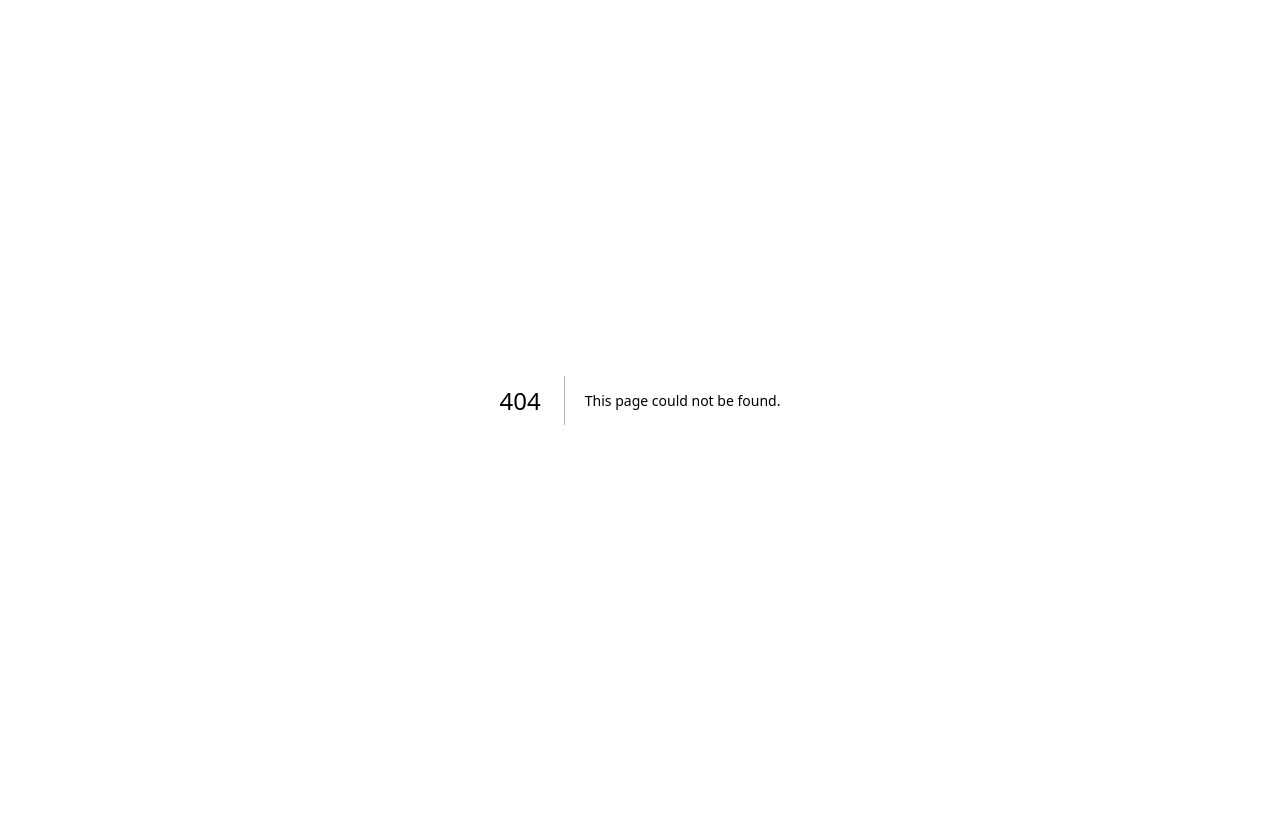
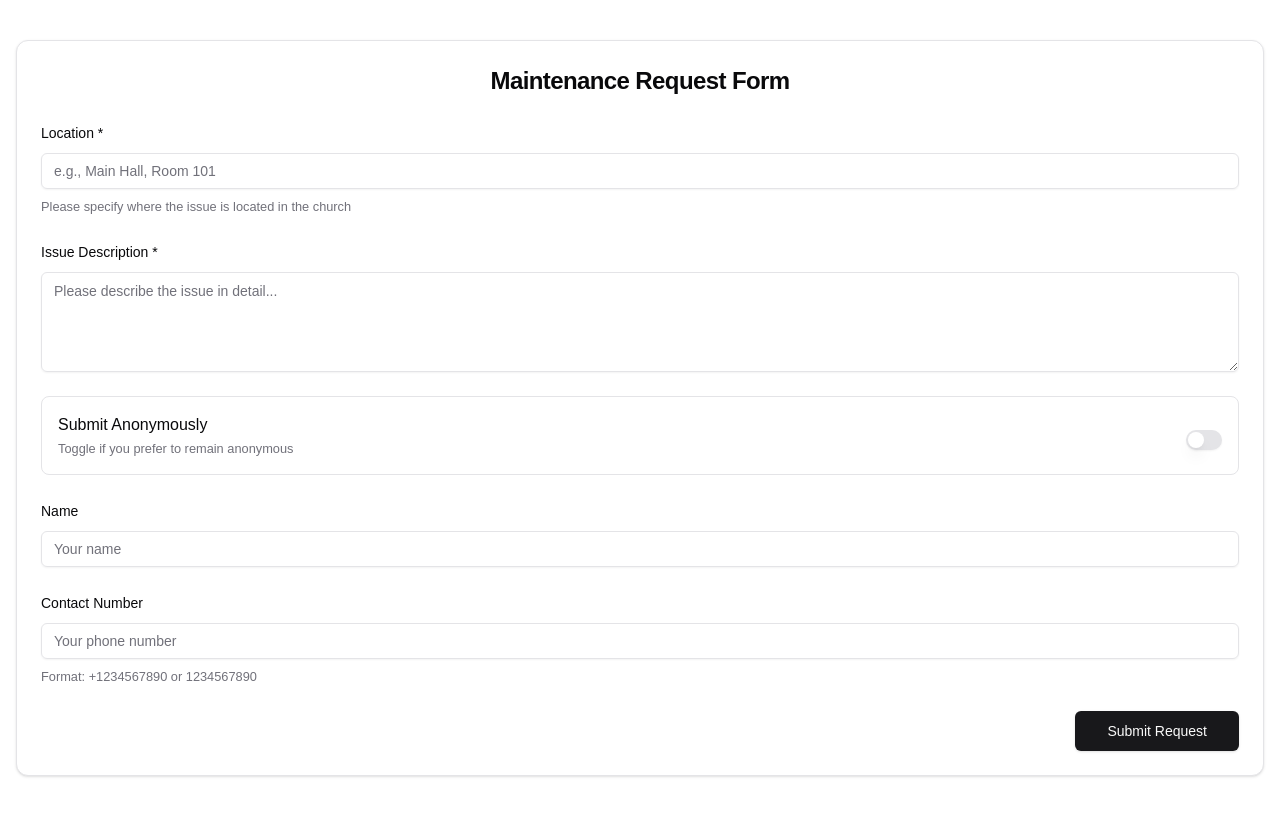
Before and after one commit to yewhan07/churchfix, a Next.js app in the folder frontend/: page /maintenance in a window 1280 px wide. Before the commit this address had no page. Built offline with nearby package versions, Linux system fonts and the light colour scheme.

Commit message:
Add maintenance request form with Shadcn UI React Hook Form and Zod validation

```diff
--- /dev/null
+++ b/frontend/src/app/maintenance/page.js
@@ -0,0 +1,180 @@
+"use client"
+
+import { zodResolver } from "@hookform/resolvers/zod"
+import { useForm } from "react-hook-form"
+import * as z from "zod"
+import { Button } from "@/components/ui/button"
+import {
+  Form,
+  FormControl,
+  FormDescription,
+  FormField,
+  FormItem,
+  FormLabel,
+  FormMessage,
+} from "@/components/ui/form"
+import { Input } from "@/components/ui/input"
+import { Textarea } from "@/components/ui/textarea"
+import { Switch } from "@/components/ui/switch"
+import { Card, CardContent, CardHeader, CardTitle } from "@/components/ui/card"
+import { toast } from "@/hooks/use-toast"
+
+// Form validation schema
+const maintenanceFormSchema = z.object({
+  location: z.string().min(1, {
+    message: "Location is required to help us identify where the issue is.",
+  }),
+  description: z.string().min(10, {
+    message: "Please provide at least 10 characters describing the issue.",
+  }),
+  isAnonymous: z.boolean().default(false),
+  name: z.string().optional(),
+  phone: z.string()
+    .regex(/^(\+?[0-9]{10,15})?$/, {
+      message: "Please enter a valid phone number or leave it blank.",
+    })
+    .optional(),
+  // Note: File validation would be handled separately
+})
+
+export default function MaintenanceRequestPage() {
+  const form = useForm({
+    resolver: zodResolver(maintenanceFormSchema),
+    defaultValues: {
+      location: "",
+      description: "",
+      isAnonymous: false,
+      name: "",
+      phone: "",
+    },
+  })
+
+  function onSubmit(values) {
+    // Here we would handle the form submission
+    toast({
+      title: "Request Submitted",
+      description: "Thank you for your maintenance request. We'll review it shortly.",
+    })
+    console.log(values)
+  }
+
+  return (
+    <div className="container mx-auto py-10 px-4">
+      <Card>
+        <CardHeader>
+          <CardTitle className="text-2xl font-bold text-center">
+            Maintenance Request Form
+          </CardTitle>
+        </CardHeader>
+        <CardContent>
+          <Form {...form}>
+            <form onSubmit={form.handleSubmit(onSubmit)} className="space-y-6">
+              <FormField
+                control={form.control}
+                name="location"
+                render={({ field }) => (
+                  <FormItem>
+                    <FormLabel>Location *</FormLabel>
+                    <FormControl>
+                      <Input placeholder="e.g., Main Hall, Room 101" {...field} />
+                    </FormControl>
+                    <FormDescription>
+                      Please specify where the issue is located in the church
+                    </FormDescription>
+                    <FormMessage />
+                  </FormItem>
+                )}
+              />
+
+              <FormField
+                control={form.control}
+                name="description"
+                render={({ field }) => (
+                  <FormItem>
+                    <FormLabel>Issue Description *</FormLabel>
+                    <FormControl>
+                      <Textarea
+                        placeholder="Please describe the issue in detail..."
+                        className="min-h-[100px]"
+                        {...field}
+                      />
+                    </FormControl>
+                    <FormMessage />
+                  </FormItem>
+                )}
+              />
+
+              <FormField
+                control={form.control}
+                name="isAnonymous"
+                render={({ field }) => (
+                  <FormItem className="flex flex-row items-center justify-between rounded-lg border p-4">
+                    <div className="space-y-0.5">
+                      <FormLabel className="text-base">
+                        Submit Anonymously
+                      </FormLabel>
+                      <FormDescription>
+                        Toggle if you prefer to remain anonymous
+                      </FormDescription>
+                    </div>
+                    <FormControl>
+                      <Switch
+                        checked={field.value}
+                        onCheckedChange={field.onChange}
+                      />
+                    </FormControl>
+                  </FormItem>
+                )}
+              />
+
+              {!form.watch("isAnonymous") && (
+                <>
+                  <FormField
+                    control={form.control}
+                    name="name"
+                    render={({ field }) => (
+                      <FormItem>
+                        <FormLabel>Name</FormLabel>
+                        <FormControl>
+                          <Input placeholder="Your name" {...field} />
+                        </FormControl>
+                        <FormMessage />
+                      </FormItem>
+                    )}
+                  />
+
+                  <FormField
+                    control={form.control}
+                    name="phone"
+                    render={({ field }) => (
+                      <FormItem>
+                        <FormLabel>Contact Number</FormLabel>
+                        <FormControl>
+                          <Input
+                            placeholder="Your phone number"
+                            type="tel"
+                            {...field}
+                          />
+                        </FormControl>
+                        <FormDescription>
+                          Format: +1234567890 or 1234567890
+                        </FormDescription>
+                        <FormMessage />
+                      </FormItem>
+                    )}
+                  />
+                </>
+              )}
+
+              <div className="flex justify-end">
+                <Button type="submit" size="lg">
+                  Submit Request
+                </Button>
+              </div>
+            </form>
+          </Form>
+        </CardContent>
+      </Card>
+    </div>
+  )
+}
--- a/frontend/src/app/page.js
+++ b/frontend/src/app/page.js
@@ -1,101 +1,19 @@
-import Image from "next/image";
+"use client"
+
+import Link from "next/link"
+import { Button } from "@/components/ui/button"
 
 export default function Home() {
   return (
-    <div className="grid grid-rows-[20px_1fr_20px] items-center justify-items-center min-h-screen p-8 pb-20 gap-16 sm:p-20 font-[family-name:var(--font-geist-sans)]">
-      <main className="flex flex-col gap-8 row-start-2 items-center sm:items-start">
-        <Image
-          className="dark:invert"
-          src="/next.svg"
-          alt="Next.js logo"
-          width={180}
-          height={38}
-          priority
-        />
-        <ol className="list-inside list-decimal text-sm text-center sm:text-left font-[family-name:var(--font-geist-mono)]">
-          <li className="mb-2">
-            Get started by editing{" "}
-            <code className="bg-black/[.05] dark:bg-white/[.06] px-1 py-0.5 rounded font-semibold">
-              src/app/page.js
-            </code>
-            .
-          </li>
-          <li>Save and see your changes instantly.</li>
-        </ol>
-
-        <div className="flex gap-4 items-center flex-col sm:flex-row">
-          <a
-            className="rounded-full border border-solid border-transparent transition-colors flex items-center justify-center bg-foreground text-background gap-2 hover:bg-[#383838] dark:hover:bg-[#ccc] text-sm sm:text-base h-10 sm:h-12 px-4 sm:px-5"
-            href="https://vercel.com/new?utm_source=create-next-app&utm_medium=appdir-template-tw&utm_campaign=create-next-app"
-            target="_blank"
-            rel="noopener noreferrer"
-          >
-            <Image
-              className="dark:invert"
-              src="/vercel.svg"
-              alt="Vercel logomark"
-              width={20}
-              height={20}
-            />
-            Deploy now
-          </a>
-          <a
-            className="rounded-full border border-solid border-black/[.08] dark:border-white/[.145] transition-colors flex items-center justify-center hover:bg-[#f2f2f2] dark:hover:bg-[#1a1a1a] hover:border-transparent text-sm sm:text-base h-10 sm:h-12 px-4 sm:px-5 sm:min-w-44"
-            href="https://nextjs.org/docs?utm_source=create-next-app&utm_medium=appdir-template-tw&utm_campaign=create-next-app"
-            target="_blank"
-            rel="noopener noreferrer"
-          >
-            Read our docs
-          </a>
-        </div>
-      </main>
-      <footer className="row-start-3 flex gap-6 flex-wrap items-center justify-center">
-        <a
-          className="flex items-center gap-2 hover:underline hover:underline-offset-4"
-          href="https://nextjs.org/learn?utm_source=create-next-app&utm_medium=appdir-template-tw&utm_campaign=create-next-app"
-          target="_blank"
-          rel="noopener noreferrer"
-        >
-          <Image
-            aria-hidden
-            src="/file.svg"
-            alt="File icon"
-            width={16}
-            height={16}
-          />
-          Learn
-        </a>
-        <a
-          className="flex items-center gap-2 hover:underline hover:underline-offset-4"
-          href="https://vercel.com/templates?framework=next.js&utm_source=create-next-app&utm_medium=appdir-template-tw&utm_campaign=create-next-app"
-          target="_blank"
-          rel="noopener noreferrer"
-        >
-          <Image
-            aria-hidden
-            src="/window.svg"
-            alt="Window icon"
-            width={16}
-            height={16}
-          />
-          Examples
-        </a>
-        <a
-          className="flex items-center gap-2 hover:underline hover:underline-offset-4"
-          href="https://nextjs.org?utm_source=create-next-app&utm_medium=appdir-template-tw&utm_campaign=create-next-app"
-          target="_blank"
-          rel="noopener noreferrer"
-        >
-          <Image
-            aria-hidden
-            src="/globe.svg"
-            alt="Globe icon"
-            width={16}
-            height={16}
-          />
-          Go to nextjs.org →
-        </a>
-      </footer>
-    </div>
-  );
+    <main className="flex min-h-screen flex-col items-center justify-center p-24">
+      <h1 className="text-4xl font-bold mb-8">Welcome to ChurchFix</h1>
+      <div className="space-y-4">
+        <Link href="/maintenance">
+          <Button size="lg">
+            Submit Maintenance Request
+          </Button>
+        </Link>
+      </div>
+    </main>
+  )
 }
```
Also changed, not shown: 1 other file (tests, documents, lock files or other folders).
